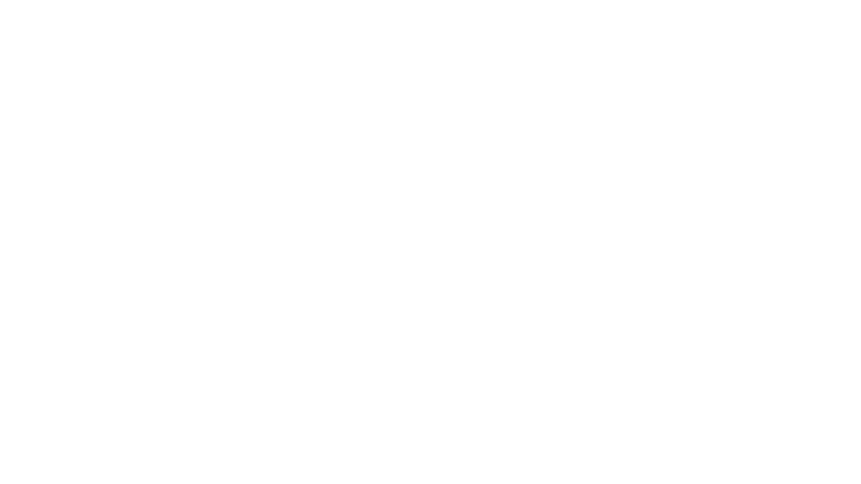
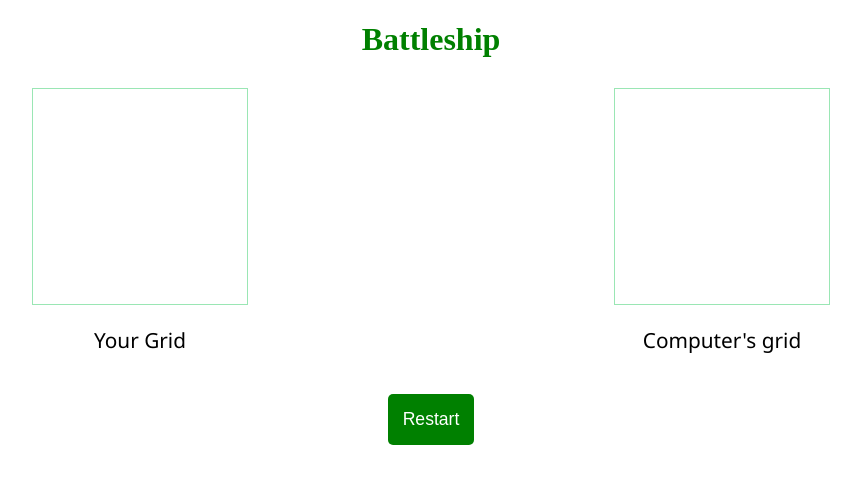
Before and after one commit to TildaDares/battleship, a website: page public/index.html in a window 1280 px wide. Shown: the whole page, without its empty margins (209-1070 px from the left). Drawn offline with Linux system fonts and the light colour scheme.

Commit message:
Added skeleton html

```diff
--- a/public/index.html
+++ b/public/index.html
@@ -11,5 +11,22 @@
     <link rel="stylesheet" href="styles.css" />
     <title>Battleship</title>
   </head>
-  <body></body>
+  <body>
+    <div class="main">
+      <h1 class="title">Battleship</h1>
+      <div class="grid-container">
+        <div>
+          <div class="grids human-grid"></div>
+          <p class="results">Your Grid</p>
+        </div>
+        <div>
+          <div class="grids comp-grid"></div>
+          <p>Computer's grid</p>
+        </div>
+      </div>
+      <div class="btn-container">
+        <button class="btn restart-btn">Restart</button>
+      </div>
+    </div>
+  </body>
 </html>
```
